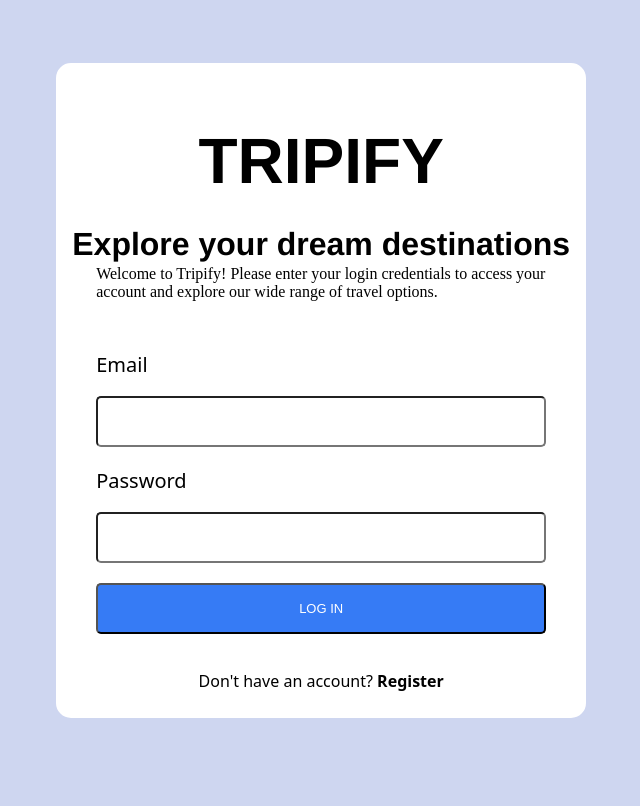
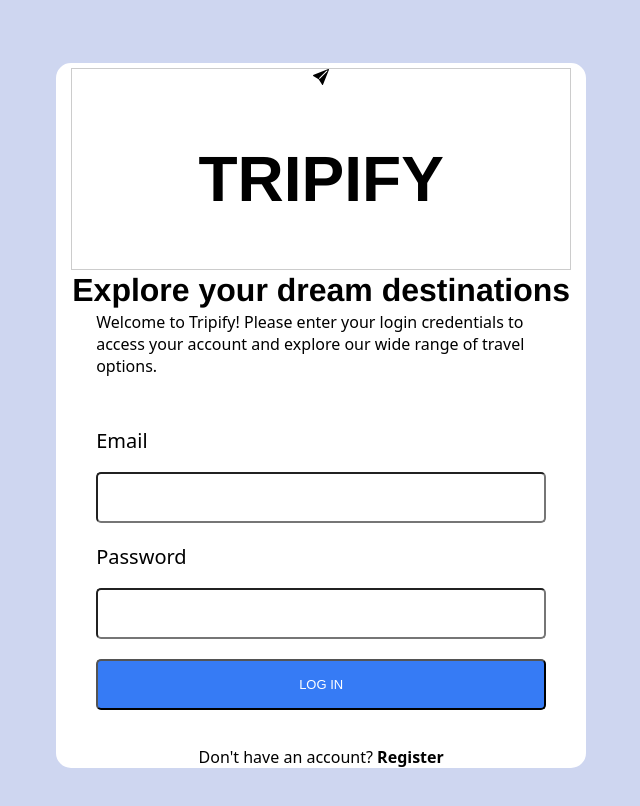
Before and after one commit to GastonGut/image-based-web-project, a plain HTML site: page index.html in a window 1280 px wide. Shown: the whole page, without its empty margins (331-971 px from the left). Drawn offline with Linux system fonts and the light colour scheme.

Commit message:
agregue una imagen, despues la cambio

```diff
--- a/css/estilo.css
+++ b/css/estilo.css
@@ -9,7 +9,7 @@ body{
     left: 30%;
     margin: 5% 30% 5% ;
     width: 500px;
-    height: 625px;
+    height: 675px;
     text-align: center;
 }
 
@@ -29,6 +29,9 @@ body{
     text-align: left;
     margin-top: -5%;
     margin-left: 5%;
+    font-family: "Jacquard 12", system-ui;
+    font-weight: 200;
+    font-style: normal;
 }
 
 h1, h2{
@@ -36,7 +39,8 @@ h1, h2{
 }
 
 .d0{
-    margin-top: -5%;
+    margin-top: -2%;
+    border: solid 1px #ccc;
 }
 
 .d1{
--- a/index.html
+++ b/index.html
@@ -12,7 +12,10 @@
     <main>
         <section class="bordecentrado">
             <div class="d0">
-                <img src="" alt="">
+                <svg xmlns="http://www.w3.org/2000/svg" width="16" height="16" fill="currentColor" class="bi-bi-send-fill" viewBox="0 0 16 16">
+                    <path d="M15.964.686a.5.5 0 0 0-.65-.65L.767 5.855H.766l-.452.18a.5.5 0 0 0-.082.887l.41.26.001.002 4.995 3.178 3.178 4.995.002.002.26.41a.5.5 0 0 0 .886-.083zm-1.833 1.89L6.637 10.07l-.215-.338a.5.5 0 0 0-.154-.154l-.338-.215 7.494-7.494 1.178-.471z"/>
+                  </svg>
+
                 <h1 class="centrado">TRIPIFY</h1>
             </div>
 
```
